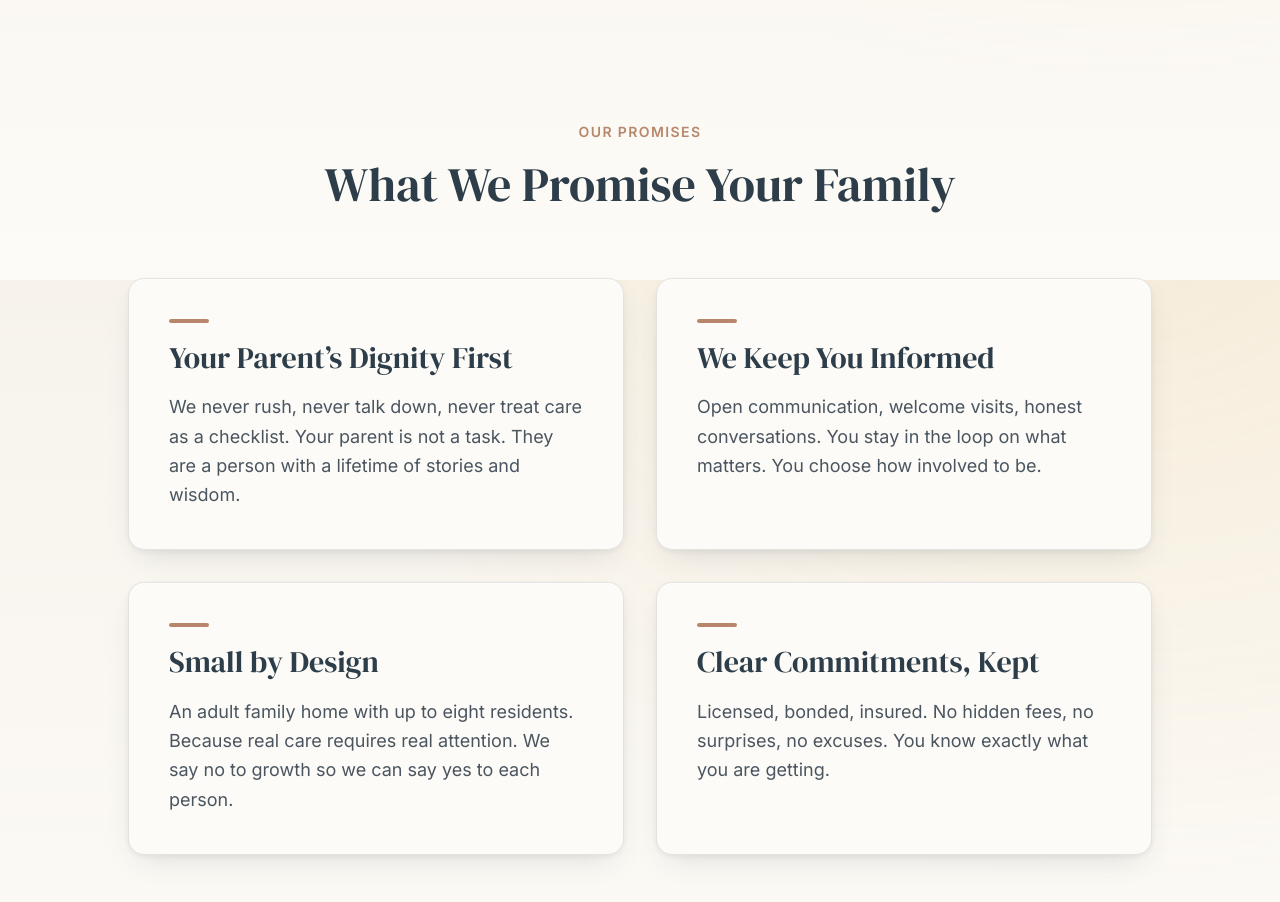
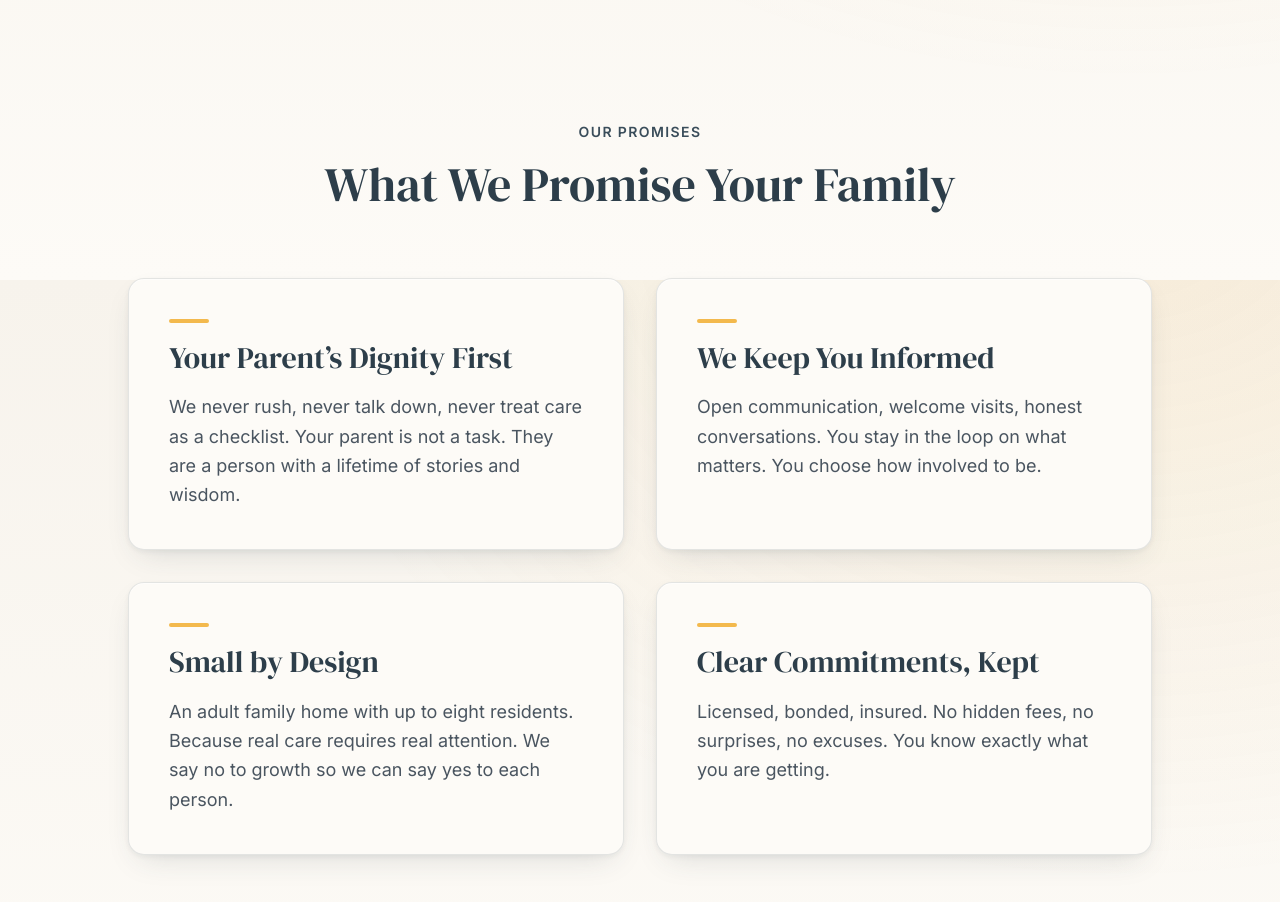
Before and after one commit to YourNextStepTeam/burienbestcarehome-site, a Next.js app in the folder nextjs-site/: page /about in a window 1280 px wide. Shown: the part 1320-2222 px from the top of the page. Built offline with nearby package versions, Linux system fonts and the light colour scheme.

Commit message:
Phase C: about page — sunshine accent bars + italic emphasis

```diff
--- a/nextjs-site/src/app/about/page.tsx
+++ b/nextjs-site/src/app/about/page.tsx
@@ -130,7 +130,7 @@ export default function About() {
         <div className="max-w-5xl mx-auto">
           <ScrollReveal>
             <div className="text-center mb-16">
-              <p className="uppercase tracking-widest text-sm font-semibold text-terracotta mb-3">Our Promises</p>
+              <p className="uppercase tracking-widest text-sm font-semibold text-[color:var(--color-slate-soft)] mb-3">Our Promises</p>
               <h2 className="font-serif text-4xl md:text-5xl text-forest leading-tight">
                 What We Promise Your Family
               </h2>
@@ -142,7 +142,7 @@ export default function About() {
               <ScrollReveal key={index} delay={index * 0.1}>
                 <GlassCard variant="white" className="p-8 sm:p-10 h-full">
                   <div className="flex items-center gap-3 mb-4">
-                    <span aria-hidden="true" className="inline-block w-10 h-1 bg-terracotta rounded-full" />
+                    <span aria-hidden="true" className="inline-block w-10 h-1 bg-[color:var(--color-sunshine)] rounded-full" />
                   </div>
                   <h3 className="font-serif text-2xl sm:text-3xl text-forest mb-4 leading-tight">
                     {promise.title}
```
